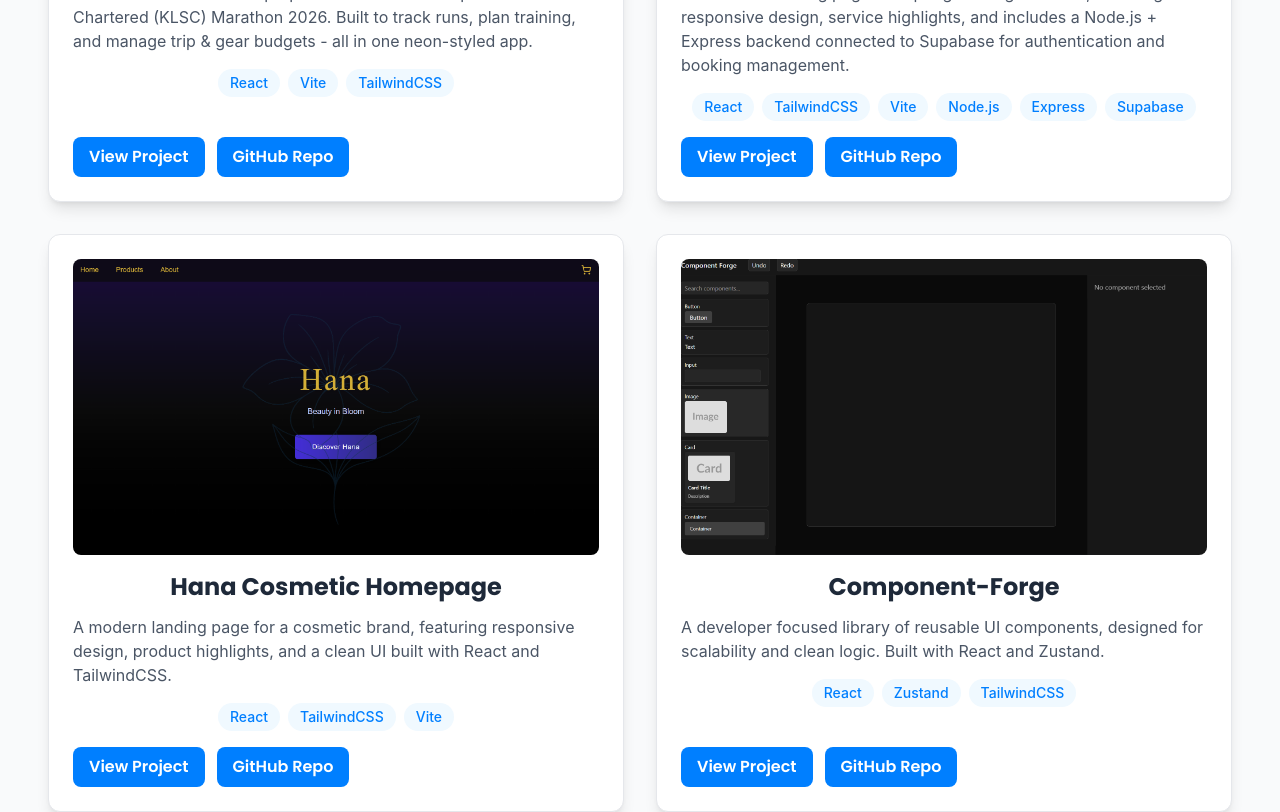
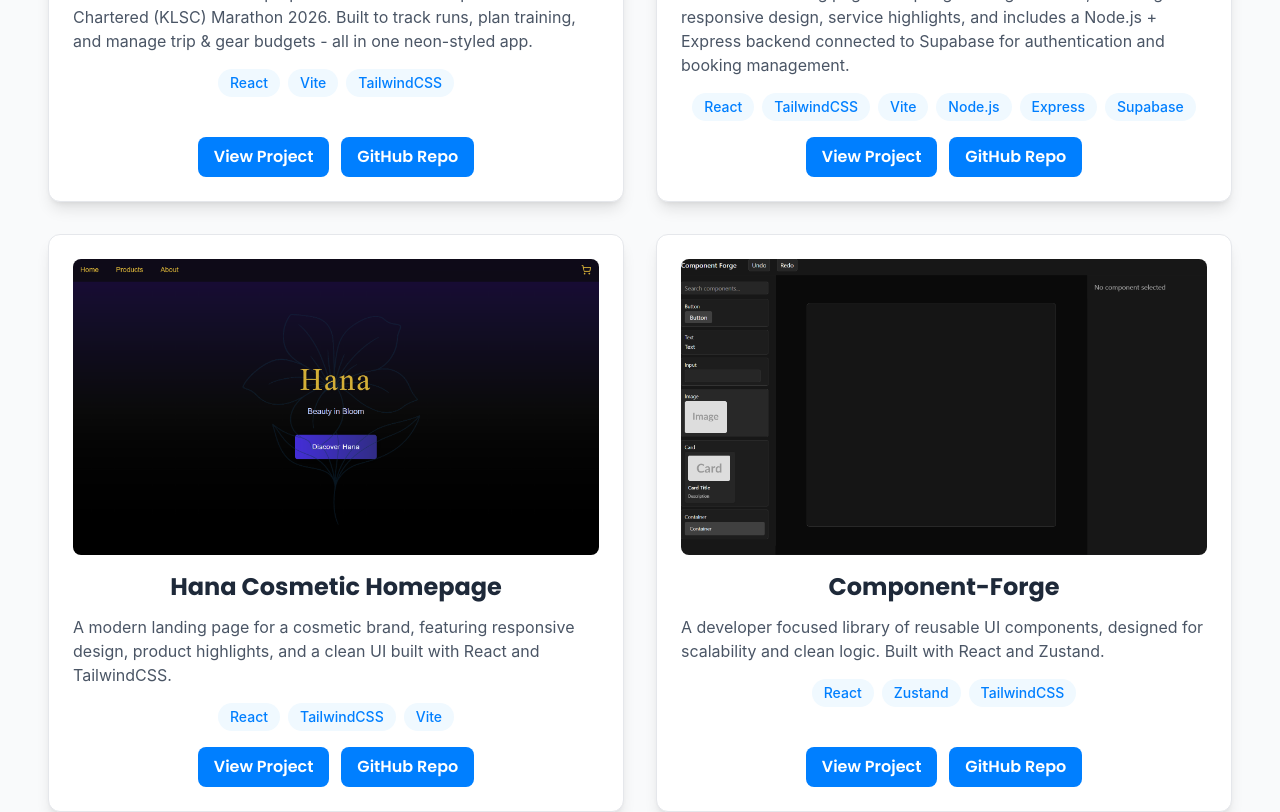
Before and after one commit to Halfian/portfolio, a React (Vite) app: page / in a window 1280 px wide. Shown: the part 1680-2492 px from the top of the page. Built offline with nearby package versions, Linux system fonts and the light colour scheme.

Commit message:
"fix: Add center"

```diff
--- a/src/components/Projects.jsx
+++ b/src/components/Projects.jsx
@@ -29,7 +29,7 @@
                                 ))}
                             </div>
                         </div>
-                        <div className="mt-auto flex gap-3">
+                        <div className="mt-auto flex gap-3 justify-center">
                             <a
                                 href={project.link}
                                 target="_blank"
```
